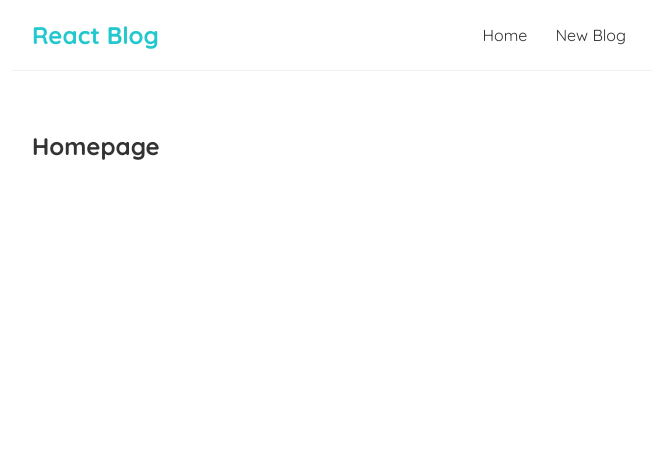
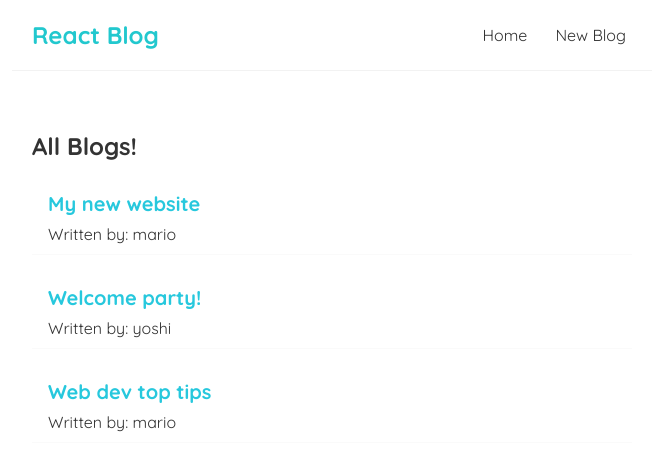
Before and after one commit to abhishekpatelmc/react-blog, a React (Create React App) app: page / in a window 1280 px wide. Shown: the top 470 px of the page, without its empty margins (308-964 px from the left). Built offline with nearby package versions, Linux system fonts and the light colour scheme.

Commit message:
commit 4

```diff
--- /dev/null
+++ b/src/BlogList.js
@@ -0,0 +1,18 @@
+const BlogList = (props) => {
+  const blogs = props.blogs;
+  const title = props.title;
+
+  return (
+    <div className="blog-list">
+    <h2>{title}</h2>
+      {blogs.map((blog) => (
+        <div className="blog-preview" key={blog.id}>
+          <h2>{blog.title}</h2>
+          <p>Written by: {blog.author}</p>
+        </div>
+      ))}
+    </div>
+  );
+};
+
+export default BlogList;
--- a/src/Home.js
+++ b/src/Home.js
@@ -1,9 +1,21 @@
 import { useState } from "react";
+import BlogList from "./BlogList";
 
 const Home = () => {
+  const [blogs, setblogs] = useState([
+    { title: "My new website", body: "lorem ipsum...", author: "mario", id: 1 },
+    { title: "Welcome party!", body: "lorem ipsum...", author: "yoshi", id: 2 },
+    {
+      title: "Web dev top tips",
+      body: "lorem ipsum...",
+      author: "mario",
+      id: 3,
+    },
+  ]);
+
   return (
     <div className="home">
-      <h2>Homepage</h2>
+      <BlogList  blogs={blogs} title="All Blogs!"/>
     </div>
   );
 };
--- a/src/index.css
+++ b/src/index.css
@@ -33,3 +33,18 @@
   margin: 40px auto;
   padding: 20px;
 }
+
+/* blog previews / list */
+.blog-preview {
+  padding: 10px 16px;
+  margin: 20px 0;
+  border-bottom: 1px solid #fafafa;
+}
+.blog-preview:hover {
+  box-shadow: 1px 3px 5px rgba(0,0,0,0.1);
+}
+.blog-preview h2 {
+  font-size: 20px;
+  color: #27c8dd;
+  margin-bottom: 8px;
+}
```
